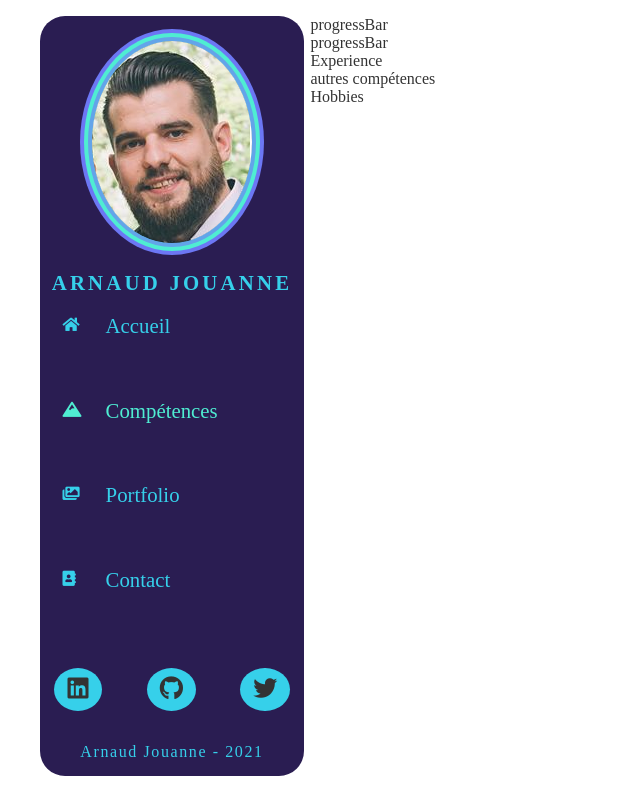
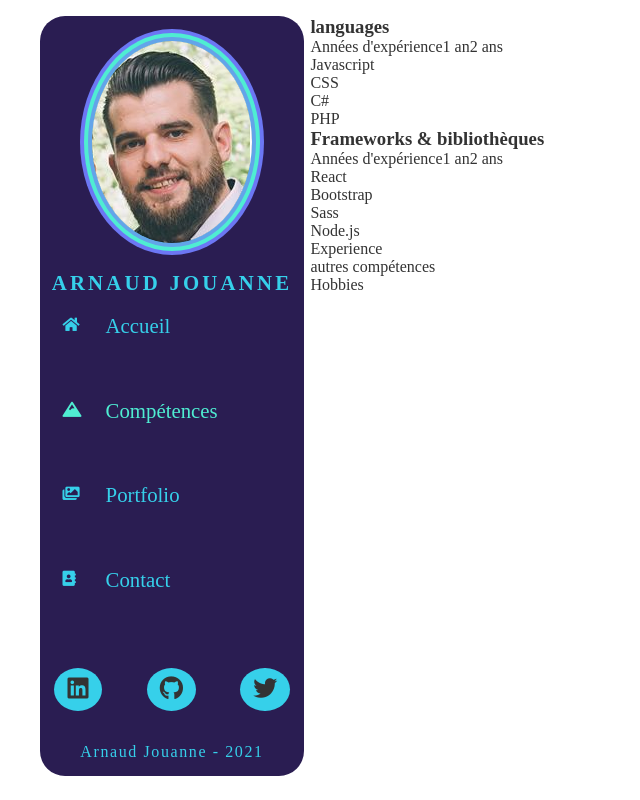
Before and after one commit to Nonos2k12/Site_CV_React, a React (Create React App) app: page /competences in a window 1280 px wide. Shown: the whole page, without its empty margins (0-640 px from the left). Built offline with nearby package versions, Linux system fonts and the light colour scheme; a web font is replaced by a local one.

Commit message:
Continue working on the progressBar component

```diff
--- a/src/components/knowledges/Languages.js
+++ b/src/components/knowledges/Languages.js
@@ -27,7 +27,11 @@ class Languages extends Component {
           className="languagesDisplay"
           title="languages"
         />
-        <ProgressBar />
+        <ProgressBar
+          languages={frameworks}
+          className="frameworksDisplay"
+          title="Frameworks & bibliothèques"
+        />
       </div>
     );
   }
--- a/src/components/knowledges/ProgressBar.js
+++ b/src/components/knowledges/ProgressBar.js
@@ -1,7 +1,30 @@
 import React from "react";
 
-const ProgressBar = () => {
-  return <div>progressBar</div>;
+const ProgressBar = (props) => {
+  return (
+    <div className={props.className}>
+      <h3>{props.title}</h3>
+      <div className="years">
+        <span>Années d'expérience</span>
+        <span>1 an</span>
+        <span>2 ans</span>
+      </div>
+
+      <div>
+        {props.languages.map((item) => {
+          let xpYears = 2;
+          let progressBar = (item.xp / xpYears) * 100 + "%";
+
+          return (
+            <div key={item.id} className="languagesList">
+              <li>{item.value}</li>
+              <div className="progressBar" style={{ width: progressBar }}></div>
+            </div>
+          );
+        })}
+      </div>
+    </div>
+  );
 };
 
 export default ProgressBar;
```
